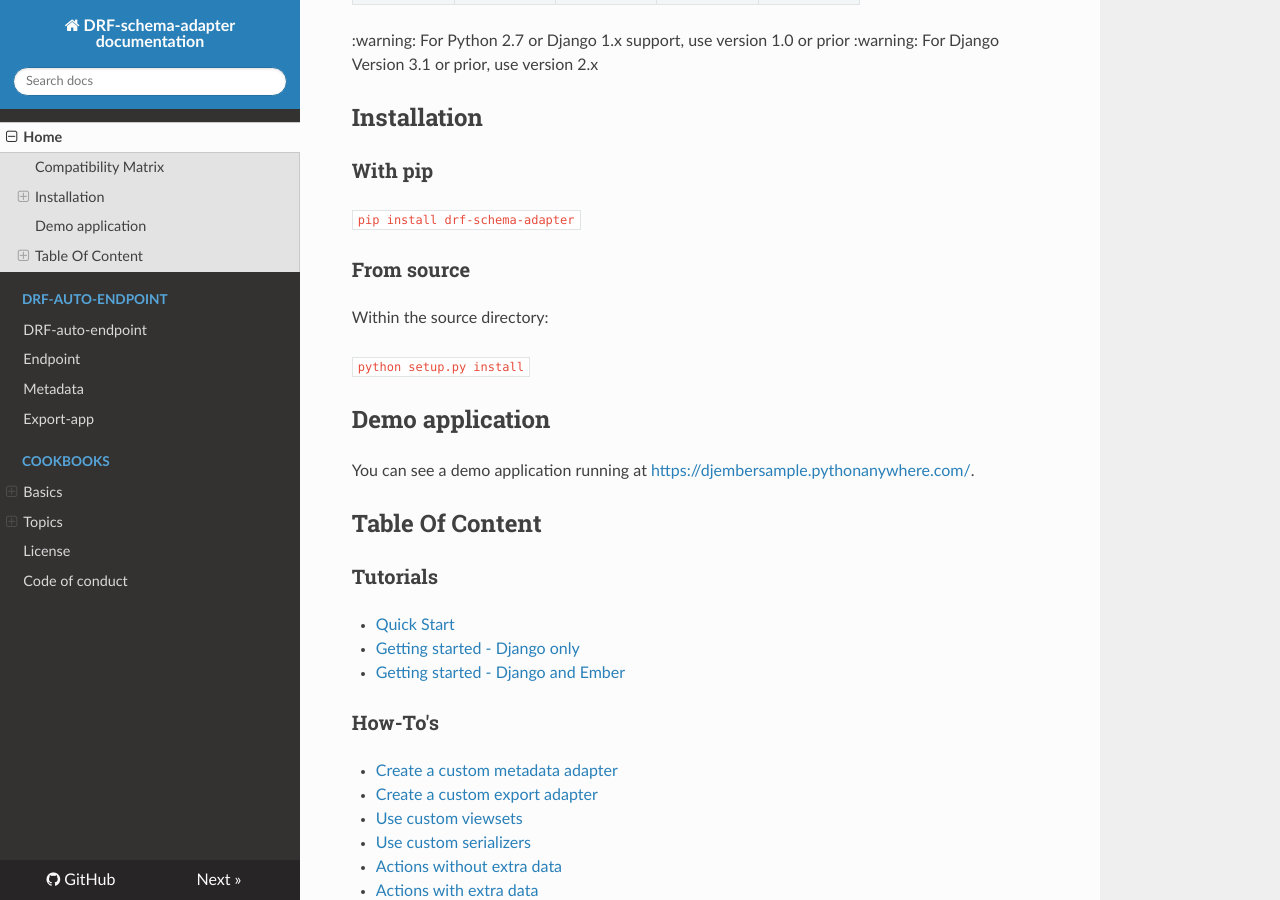
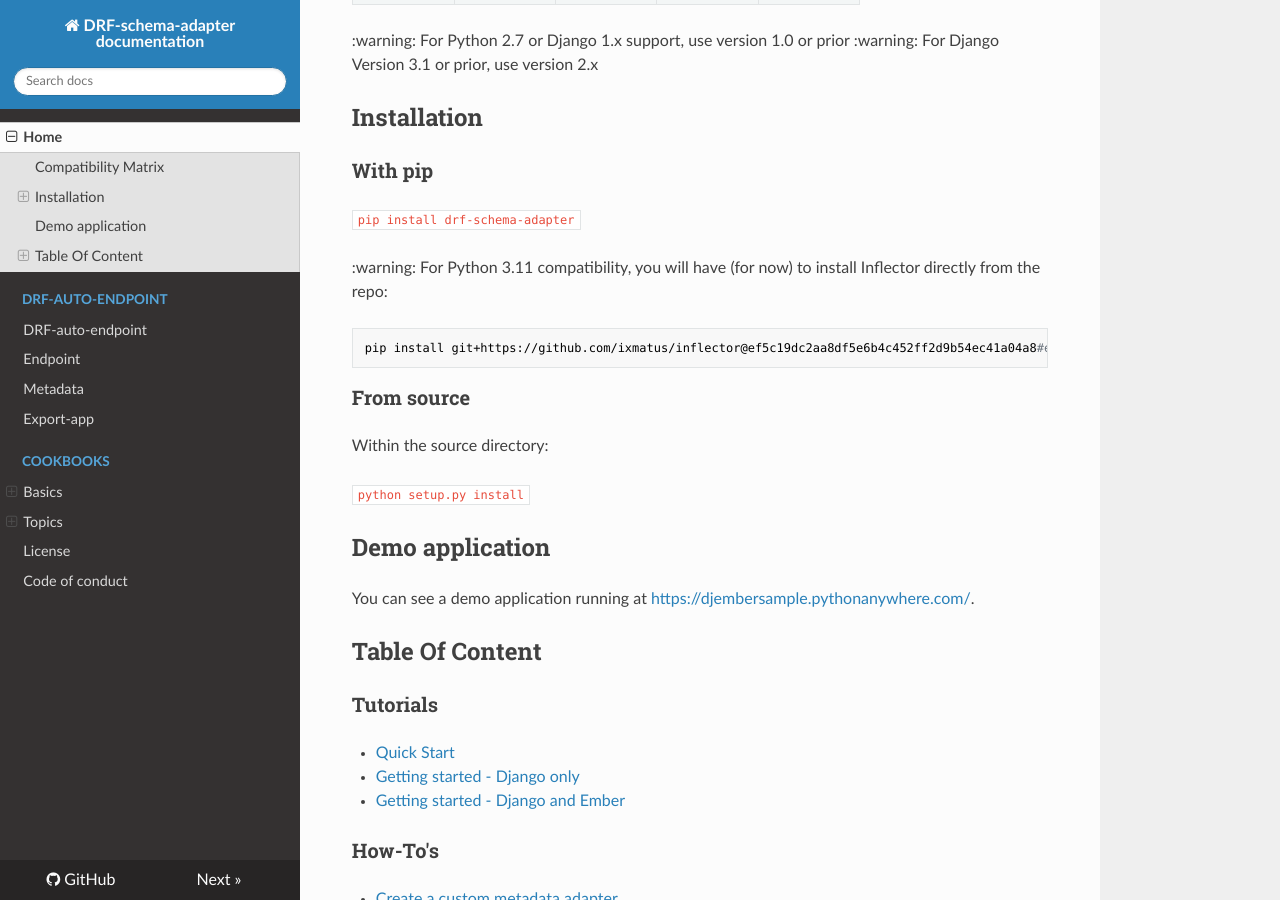
Before and after one commit to drf-forms/drf-schema-adapter, an MkDocs documentation site: the page built from docs/index.md, in a window 1280 px wide and 900 px high, scrolled down 496 px. Built offline with MkDocs 1.6.1, drawn with Linux system fonts in a browser that asks for light colours; nearby versions of some CDN libraries; a script that is not in the unit is left out.

Commit message:
:bookmark v3.0.4

````diff
--- a/docs/index.md
+++ b/docs/index.md
@@ -18,11 +18,17 @@
 :warning: For Python 2.7 or Django 1.x support, use version 1.0 or prior
 :warning: For Django Version 3.1 or prior, use version 2.x
 
+
 ## Installation
 
 ### With pip
 
 `pip install drf-schema-adapter`
+
+:warning: For Python 3.11 compatibility, you will have (for now) to install Inflector directly from the repo:
+```bash
+pip install git+https://github.com/ixmatus/inflector@ef5c19dc2aa8df5e6b4c452ff2d9b54ec41a04a8#egg=Inflector
+```
 
 ### From source
 
--- a/setup.py
+++ b/setup.py
@@ -10,7 +10,7 @@
 
 setup(
     name='drf-schema-adapter',
-    version='3.0.3',
+    version='3.0.4',
     packages=['drf_auto_endpoint', 'export_app', 'export_app.management',
               'export_app.management.commands'],
     include_package_data=True,
@@ -42,7 +42,8 @@
         'Django>=3.2',
         'djangorestframework>=3.12,<4.0',
         'django-filter>=0.13.0',
-        # This next line is temporary until release of Inflector 3.0.2
+        'Inflector>=3.0.1',
+        # This is the actual requirement for python 3.11 until release of Inflector 3.0.2
         'Inflector @ git+https://github.com/ixmatus/inflector@ef5c19dc2aa8df5e6b4c452ff2d9b54ec41a04a8#egg=Inflector',
     ]
 )
````
Also changed, not shown: README.md (+11 -0 lines).
